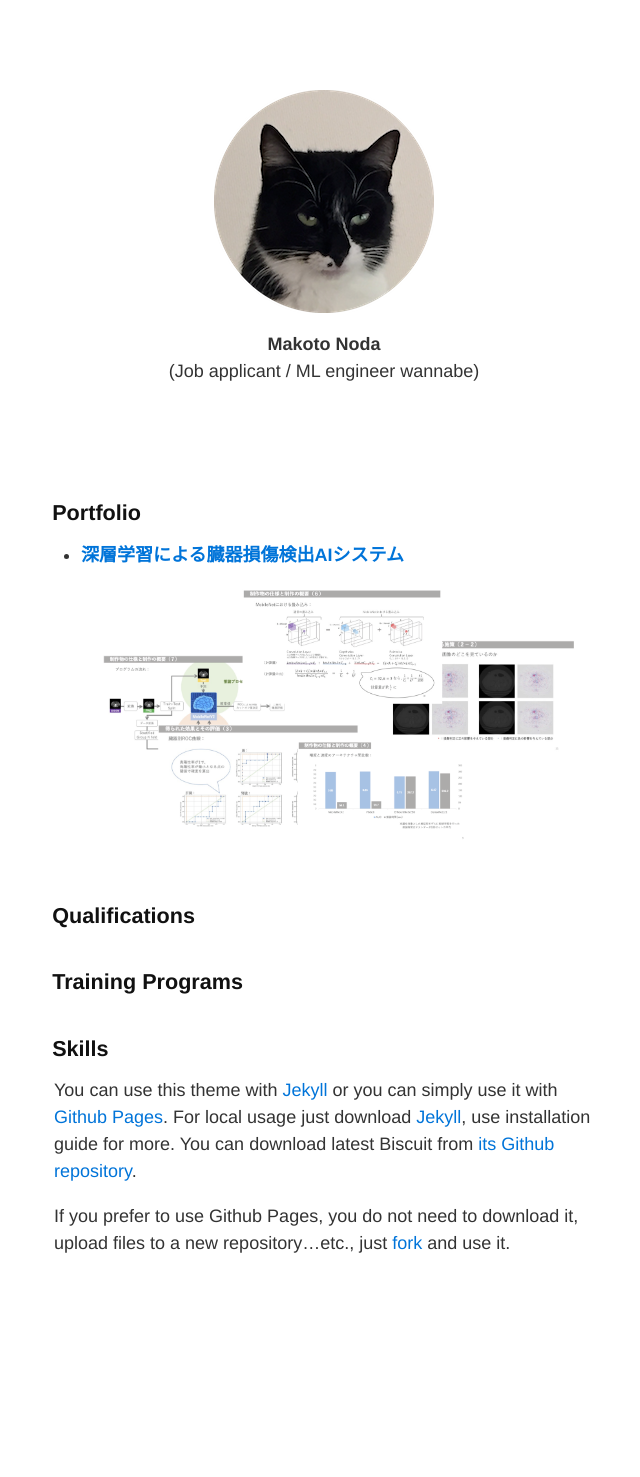
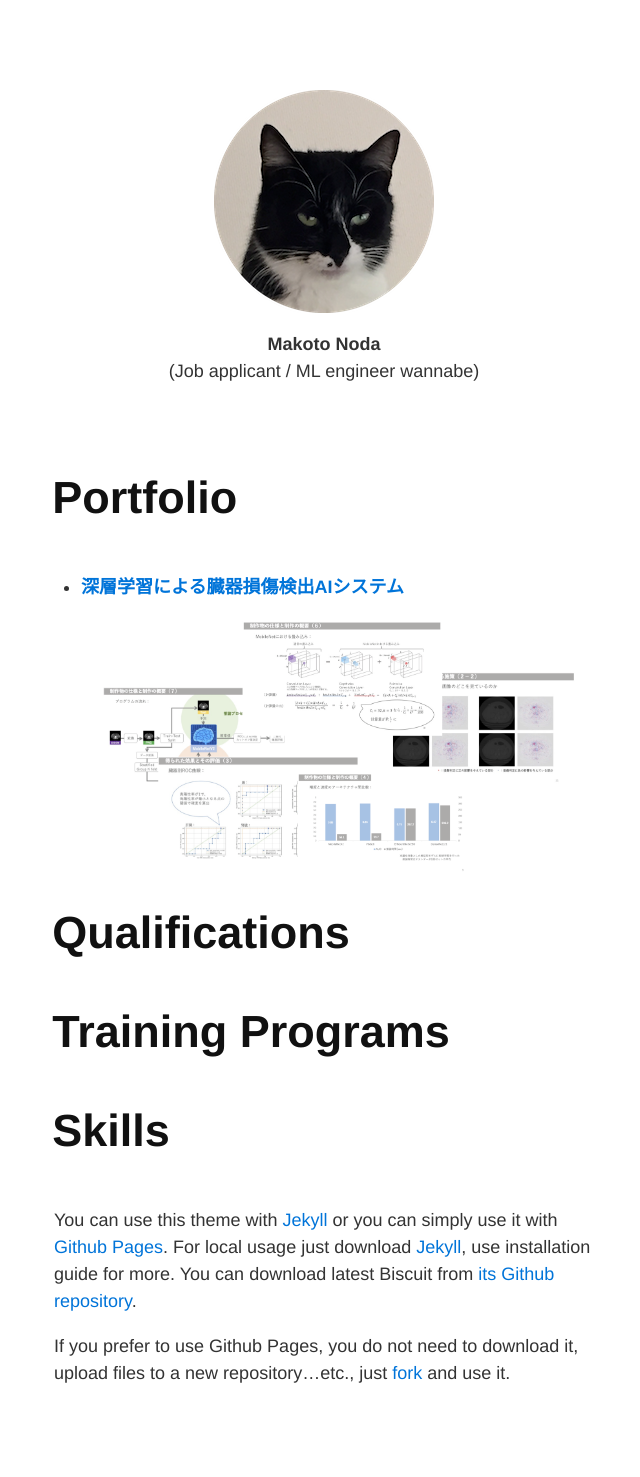
Before and after one commit to Makoto-Noda/Makoto-Noda.github.io, a Jekyll site: the page built from index.md, in a window 1280 px wide. Shown: the whole page, without its empty margins (316-956 px from the left). Built offline with Jekyll 4.4.1, drawn with Linux system fonts in a browser that asks for light colours; before the commit the page ends 1347 px from its top, so only the background shows below that.

Commit message:
20240501

```diff
--- a/index.md
+++ b/index.md
@@ -12,18 +12,18 @@ layout: default
 <br>
 <br>
 
-## Portfolio
+# Portfolio
 
 - **[深層学習による臓器損傷検出AIシステム](https://github.com/Makoto-Noda/RSNA2023/blob/main/(発表資料)臓器損傷検出.pdf)**
 ![RSNA2023](assets/rsna.png)
 
-## Qualifications
+# Qualifications
 
 
-## Training Programs
+# Training Programs
 
 
-## Skills
+# Skills
 
 
 
```
